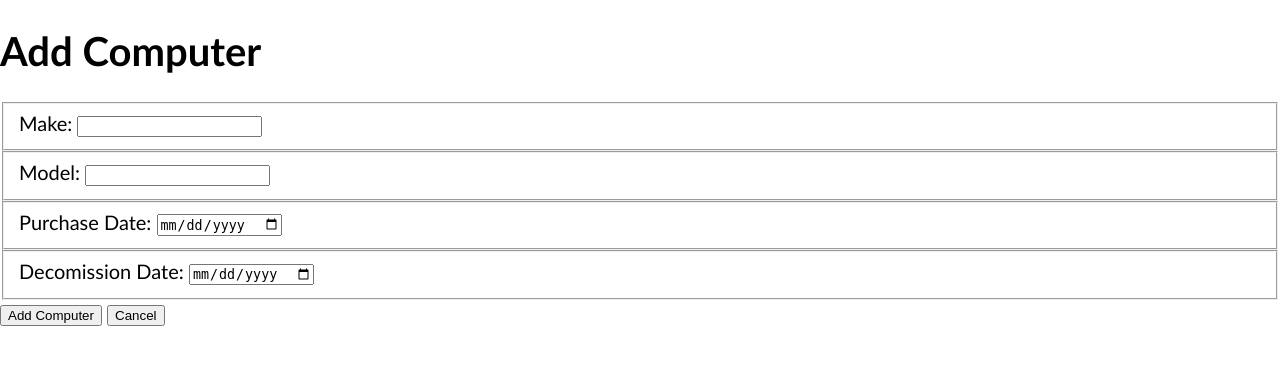
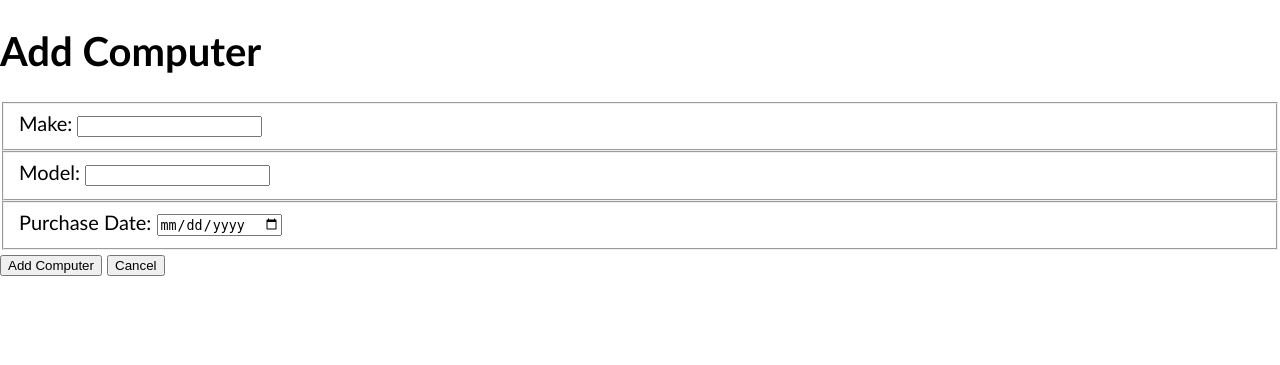
Before and after one commit to nss-cohort-36/bangazon-workforce-mgt-imagination-station, a Django app: page /computers/form in a window 1280 px wide. Shown: the top 365 px of the page. Run offline with Django 3.2, Linux system fonts and the light colour scheme; a user stored in the database is signed in; parts of the project's set-up code (start-up, migrations or seed data) failed here and were passed over.

Commit message:
computer form does not have a field for decommission date now.

```diff
--- a/hrapp/templates/computers/computer_form.html
+++ b/hrapp/templates/computers/computer_form.html
@@ -17,10 +17,6 @@
         <label for='purchase_date'>Purchase Date: </label>
         <input id='purchase_date' type='date' name='purchase_date' required>
     </fieldset>
-    <fieldset>
-        <label for='decommission_date'>Decomission Date: </label>
-        <input id='decommission_date' type='date' name='decommission_date'>
-    </fieldset>
 
     <input type="submit" value="Add Computer" />
     <a href="{% url 'hrapp:computer_list' %}">
--- a/hrapp/views/computers/computer_list.py
+++ b/hrapp/views/computers/computer_list.py
@@ -44,10 +44,10 @@ def computer_list(request):
             db_cursor.execute("""
             INSERT INTO hrapp_computer
             (
-                make, model, purchase_date, decommission_date
+                make, model, purchase_date
             )
-            VALUES (?, ?, ?, ?)
+            VALUES (?, ?, ?)
             """,
-            (form_data['make'], form_data['model'], form_data['purchase_date'], form_data['decommission_date']))
+            (form_data['make'], form_data['model'], form_data['purchase_date']))
 
         return redirect(reverse('hrapp:computer_list'))
```
